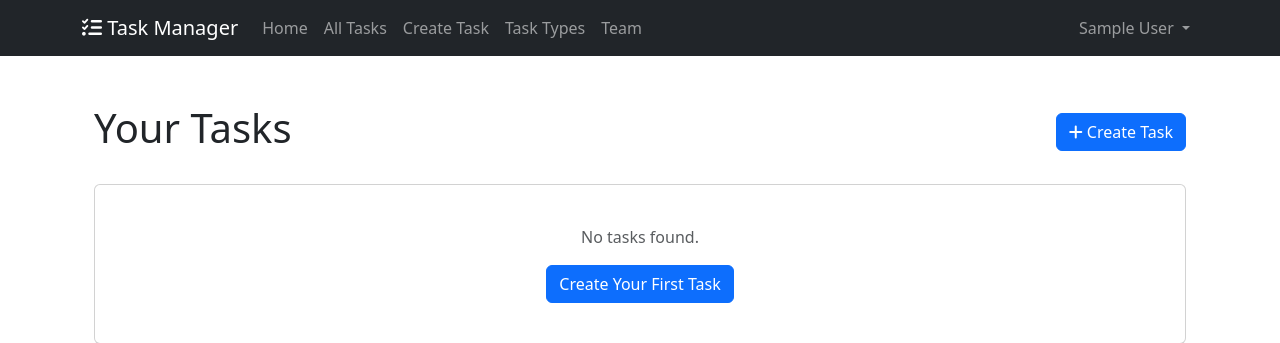
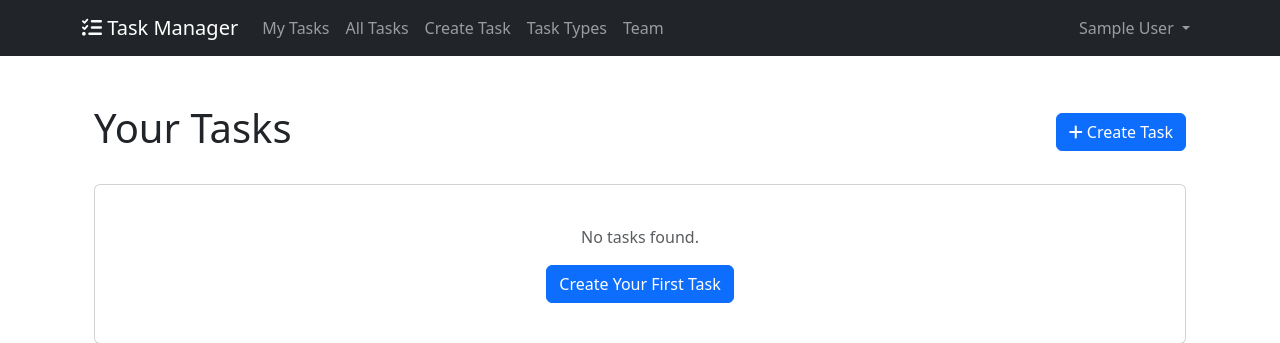
Before and after one commit to BronkstoneBro/task-manager, a Django app: page /home/ in a window 1280 px wide. Shown: the top 343 px of the page. Run offline with Django 5.2, Linux system fonts and the light colour scheme; the visitor is signed in with stand-in values (Sample User, id 1); data that the repository does not hold is empty; parts of the project's set-up code (start-up, migrations or seed data) failed here and were passed over; some libraries are stand-ins or nearby versions.

Commit message:
minor changes for sidebar

```diff
--- a/templates/includes/sidebar.html
+++ b/templates/includes/sidebar.html
@@ -1,6 +1,6 @@
 <ul class="navbar-nav me-auto">
     <li class="nav-item">
-        <a class="nav-link" href="{% url 'core:home' %}">Home</a>
+        <a class="nav-link" href="{% url 'core:home' %}">My Tasks</a>
     </li>
     <li class="nav-item">
         <a class="nav-link" href="{% url 'core:task-list' %}">All Tasks</a>
```
